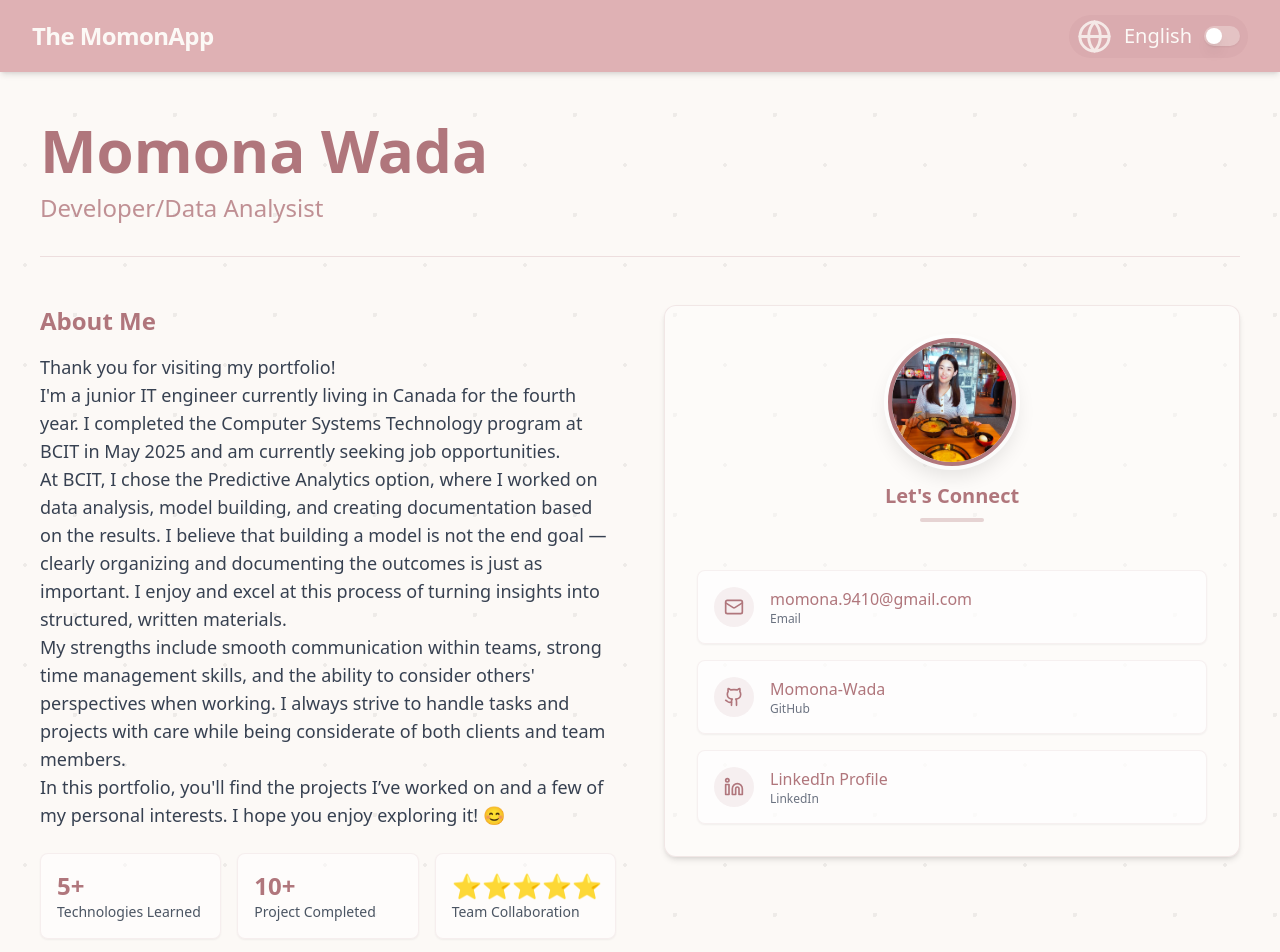
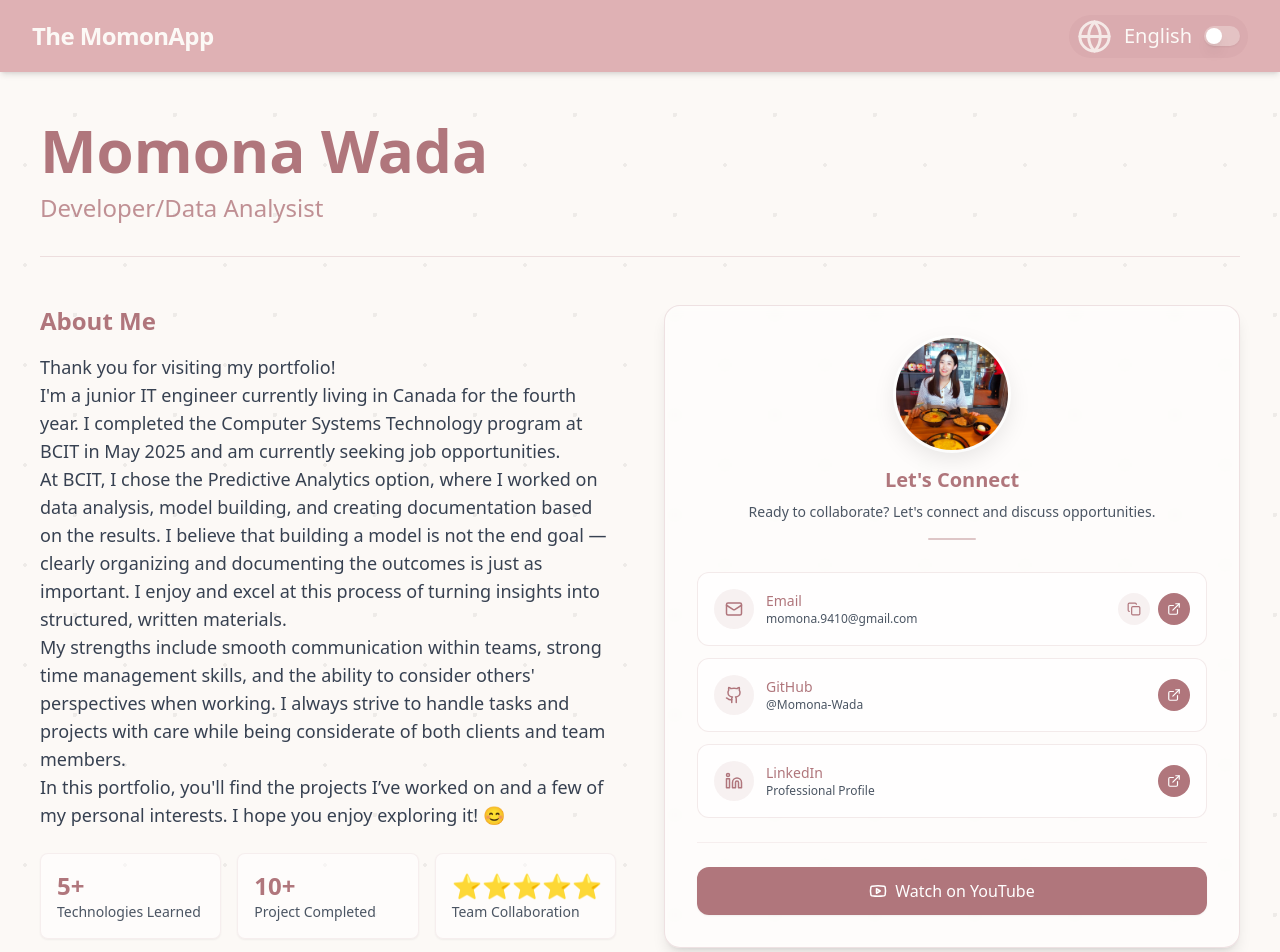
Before and after one commit to Momona-Wada/my_portfolio, a Next.js app: page / in a window 1280 px wide. Shown: the top 952 px of the page. Built offline with nearby package versions, Linux system fonts and the light colour scheme; a web font is replaced by a local one.

Commit message:
Add Youtube

```diff
--- a/src/components/HeroSection.tsx
+++ b/src/components/HeroSection.tsx
@@ -3,11 +3,23 @@
 import { motion } from "framer-motion"
 import Image from "next/image"
 import { useLanguage } from "@/app/context/LanguageContext"
-import { Github, Linkedin, Mail } from "lucide-react"
+import { Github, Linkedin, Mail, ExternalLink, Copy, Youtube } from "lucide-react"
 import Link from "next/link"
+import { useState } from "react"
 
 const HeroSection = () => {
     const { messages } = useLanguage()
+    const [copiedEmail, setCopiedEmail] = useState(false)
+
+    const handleCopyEmail = async () => {
+        try {
+        await navigator.clipboard.writeText("momona.9410@gmail.com")
+        setCopiedEmail(true)
+        setTimeout(() => setCopiedEmail(false), 2000)
+        } catch (err) {
+        console.error("Failed to copy email:", err)
+        }
+    }
 
     return (
         <section className="relative w-full flex flex-col items-center justify-center bg-light-beige overflow-hidden py-16 md:py-0">
@@ -110,16 +122,16 @@ const HeroSection = () => {
                 animate={{ opacity: 1, y: 0 }}
                 transition={{ duration: 0.8, delay: 1.0, ease: "easeOut" }}
             >
-                            <div className="bg-white/40 p-6 md:p-8 rounded-xl border border-deep-pink/15 shadow-md">
+                <div className="bg-white/50 p-8 rounded-2xl border border-deep-pink/20 shadow-lg backdrop-blur-sm">
                 {/* Profile Image inside Let's Connect section */}
-                            <div className="flex flex-col items-center mb-6">
+                <div className="flex flex-col items-center mb-8">
                     <motion.div
                     initial={{ scale: 0.8, opacity: 0 }}
                     animate={{ scale: 1, opacity: 1 }}
                     transition={{ duration: 0.6, delay: 0.2 }}
-                                    className="relative w-32 h-32 rounded-full overflow-hidden border-4 border-deep-pink shadow-lg mb-4"
+                    className="relative w-28 h-28 rounded-full overflow-hidden border-3 border-deep-pink shadow-lg mb-4"
                     style={{
-                                        boxShadow: "0 0 0 4px rgba(255, 255, 255, 0.8), 0 10px 20px rgba(0, 0, 0, 0.1)",
+                        boxShadow: "0 0 0 3px rgba(255, 255, 255, 0.8), 0 8px 25px rgba(0, 0, 0, 0.1)",
                     }}
                     >
                     <Image
@@ -132,62 +144,120 @@ const HeroSection = () => {
                     />
                     </motion.div>
 
-                                <h3 className="text-xl font-semibold text-deep-pink">{messages.common.hero.contact_title}</h3>
-
-                                <div className="w-16 h-1 bg-deep-pink/30 rounded-full mt-2 mb-6"></div>
+                    <h3 className="text-xl font-semibold text-deep-pink mb-2">{messages.common.hero.contact_title}</h3>
+                    <p className="text-gray-600 text-sm text-center mb-4">
+                    Ready to collaborate? Let's connect and discuss opportunities.
+                    </p>
+                    <div className="w-12 h-0.5 bg-deep-pink/40 rounded-full"></div>
                 </div>
 
-                            {/* Contact Links */}
+                {/* Professional Contact Grid */}
                 <motion.div
                     initial={{ opacity: 0, y: 10 }}
                     animate={{ opacity: 1, y: 0 }}
                     transition={{ duration: 0.6, delay: 1.1 }}
-                                    className="space-y-4"
+                    className="space-y-3"
                 >
                     {/* Email */}
+                    <div className="group relative bg-white/70 rounded-xl border border-deep-pink/15 p-4 hover:border-deep-pink/30 hover:shadow-md transition-all duration-300">
+                    <div className="flex items-center justify-between">
+                        <div className="flex items-center gap-3">
+                        <div className="w-10 h-10 flex items-center justify-center rounded-full bg-deep-pink/10 text-deep-pink group-hover:bg-deep-pink/20 transition-colors">
+                            <Mail size={18} />
+                        </div>
+                        <div>
+                            <div className="text-deep-pink font-medium text-sm">Email</div>
+                            <div className="text-gray-600 text-xs">momona.9410@gmail.com</div>
+                        </div>
+                        </div>
+                        <div className="flex gap-2">
+                        <button
+                            onClick={handleCopyEmail}
+                            className="w-8 h-8 flex items-center justify-center rounded-full bg-deep-pink/10 text-deep-pink hover:bg-deep-pink/20 transition-colors"
+                            title="Copy email"
+                        >
+                            <Copy size={14} />
+                        </button>
                         <Link
                             href="mailto:momona.9410@gmail.com"
-                                        className="group flex items-center gap-4 bg-white/60 p-4 rounded-lg shadow-sm border border-deep-pink/10 hover:border-deep-pink/30 hover:shadow-md transition-all duration-300"
+                            className="w-8 h-8 flex items-center justify-center rounded-full bg-deep-pink text-white hover:bg-deep-pink/90 transition-colors"
+                            title="Send email"
                         >
-                                        <div className="w-10 h-10 flex items-center justify-center rounded-full bg-deep-pink/10 text-deep-pink group-hover:bg-deep-pink/20 transition-colors">
-                                            <Mail size={20} />
+                            <ExternalLink size={14} />
+                        </Link>
                         </div>
-                                        <div className="flex flex-col">
-                                            <span className="text-deep-pink font-medium">momona.9410@gmail.com</span>
-                                            <span className="text-gray-500 text-xs">Email</span>
                     </div>
-                                    </Link>
+                    {copiedEmail && (
+                        <div className="absolute -top-8 left-1/2 transform -translate-x-1/2 bg-deep-pink text-white text-xs px-2 py-1 rounded">
+                        Copied!
+                        </div>
+                    )}
+                    </div>
 
                     {/* GitHub */}
+                    <div className="group bg-white/70 rounded-xl border border-deep-pink/15 p-4 hover:border-deep-pink/30 hover:shadow-md transition-all duration-300">
+                    <div className="flex items-center justify-between">
+                        <div className="flex items-center gap-3">
+                        <div className="w-10 h-10 flex items-center justify-center rounded-full bg-deep-pink/10 text-deep-pink group-hover:bg-deep-pink/20 transition-colors">
+                            <Github size={18} />
+                        </div>
+                        <div>
+                            <div className="text-deep-pink font-medium text-sm">GitHub</div>
+                            <div className="text-gray-600 text-xs">@Momona-Wada</div>
+                        </div>
+                        </div>
                         <Link
                         href="https://github.com/Momona-Wada"
                         target="_blank"
                         rel="noopener noreferrer"
-                                    className="group flex items-center gap-4 bg-white/60 p-4 rounded-lg shadow-sm border border-deep-pink/10 hover:border-deep-pink/30 hover:shadow-md transition-all duration-300"
+                        className="w-8 h-8 flex items-center justify-center rounded-full bg-deep-pink text-white hover:bg-deep-pink/90 transition-colors"
+                        title="Visit GitHub"
                         >
-                                        <div className="w-10 h-10 flex items-center justify-center rounded-full bg-deep-pink/10 text-deep-pink group-hover:bg-deep-pink/20 transition-colors">
-                                            <Github size={20} />
+                        <ExternalLink size={14} />
+                        </Link>
                     </div>
-                                        <div className="flex flex-col">
-                                            <span className="text-deep-pink font-medium">Momona-Wada</span>
-                                            <span className="text-gray-500 text-xs">GitHub</span>
                     </div>
-                                    </Link>
 
                     {/* LinkedIn */}
+                    <div className="group bg-white/70 rounded-xl border border-deep-pink/15 p-4 hover:border-deep-pink/30 hover:shadow-md transition-all duration-300">
+                    <div className="flex items-center justify-between">
+                        <div className="flex items-center gap-3">
+                        <div className="w-10 h-10 flex items-center justify-center rounded-full bg-deep-pink/10 text-deep-pink group-hover:bg-deep-pink/20 transition-colors">
+                            <Linkedin size={18} />
+                        </div>
+                        <div>
+                            <div className="text-deep-pink font-medium text-sm">LinkedIn</div>
+                            <div className="text-gray-600 text-xs">Professional Profile</div>
+                        </div>
+                        </div>
                         <Link
                         href="https://www.linkedin.com/in/momona-wada/"
                         target="_blank"
                         rel="noopener noreferrer"
-                                        className="group flex items-center gap-4 bg-white/60 p-4 rounded-lg shadow-sm border border-deep-pink/10 hover:border-deep-pink/30 hover:shadow-md transition-all duration-300"
+                        className="w-8 h-8 flex items-center justify-center rounded-full bg-deep-pink text-white hover:bg-deep-pink/90 transition-colors"
+                        title="Visit LinkedIn"
                         >
-                                        <div className="w-10 h-10 flex items-center justify-center rounded-full bg-deep-pink/10 text-deep-pink group-hover:bg-deep-pink/20 transition-colors">
-                                            <Linkedin size={20} />
+                        <ExternalLink size={14} />
+                        </Link>
                     </div>
-                                        <div className="flex flex-col">
-                                            <span className="text-deep-pink font-medium">LinkedIn Profile</span>
-                                            <span className="text-gray-500 text-xs">LinkedIn</span>
                     </div>
+                </motion.div>
+
+                {/* YouTube  */}
+                    <motion.div
+                        initial={{ opacity: 0, y: 10 }}
+                        animate={{ opacity: 1, y: 0 }}
+                        transition={{ duration: 0.6, delay: 1.2 }}
+                        className="mt-6 pt-6 border-t border-deep-pink/10"
+                    >
+                        <Link
+                        href="https://www.youtube.com/@kuroshibapunta"
+                        target="_blank"
+                        rel="noopener noreferrer"
+                        className="w-full flex items-center justify-center gap-2 bg-deep-pink text-white py-3 px-4 rounded-xl font-medium hover:bg-deep-pink/90 transition-colors shadow-sm hover:shadow-md"
+                        >
+                        <Youtube size={18} />
+                        Watch on YouTube
                         </Link>
                     </motion.div>
                 </div>
```
Lines whose indentation alone changed are shown as unchanged.
